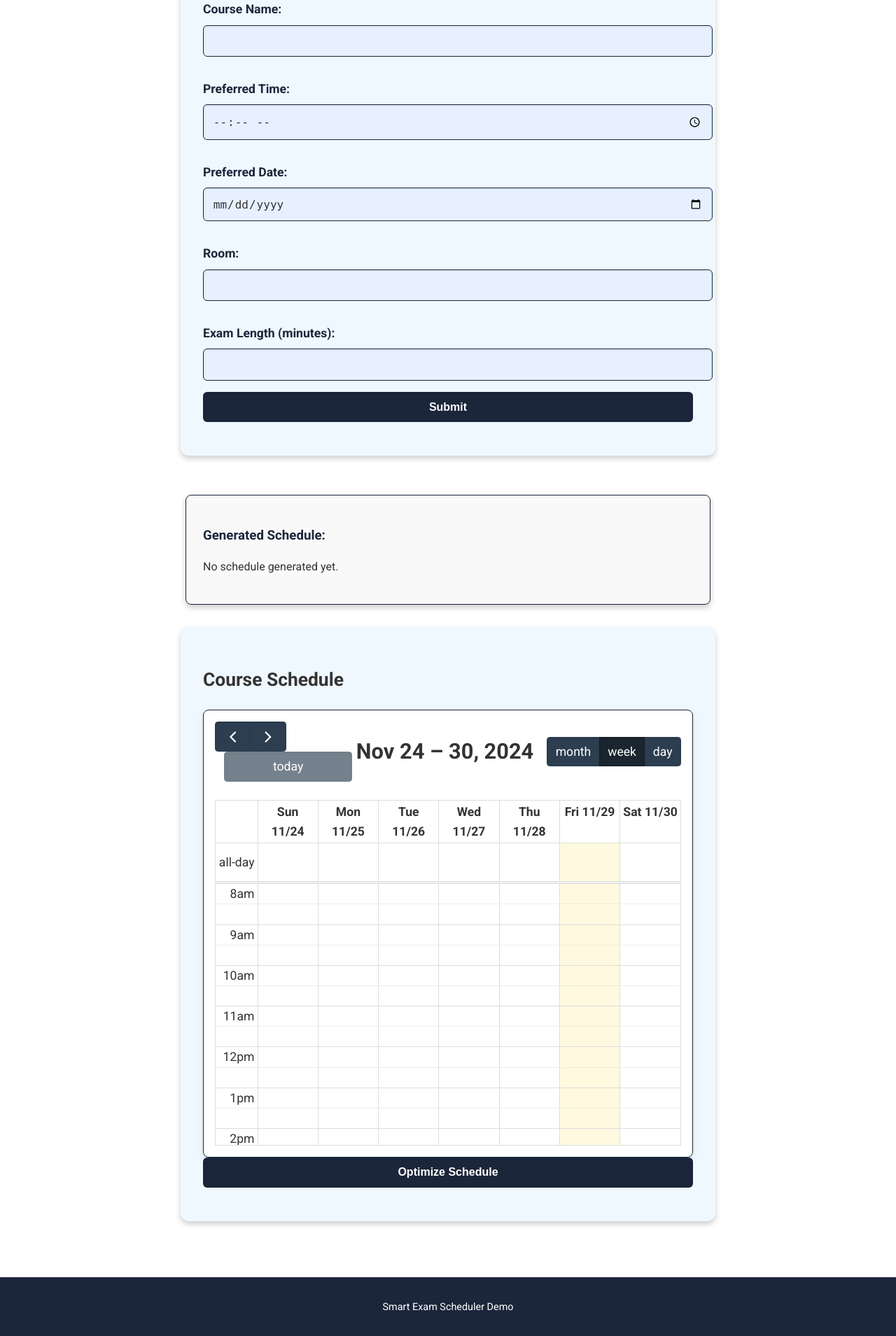
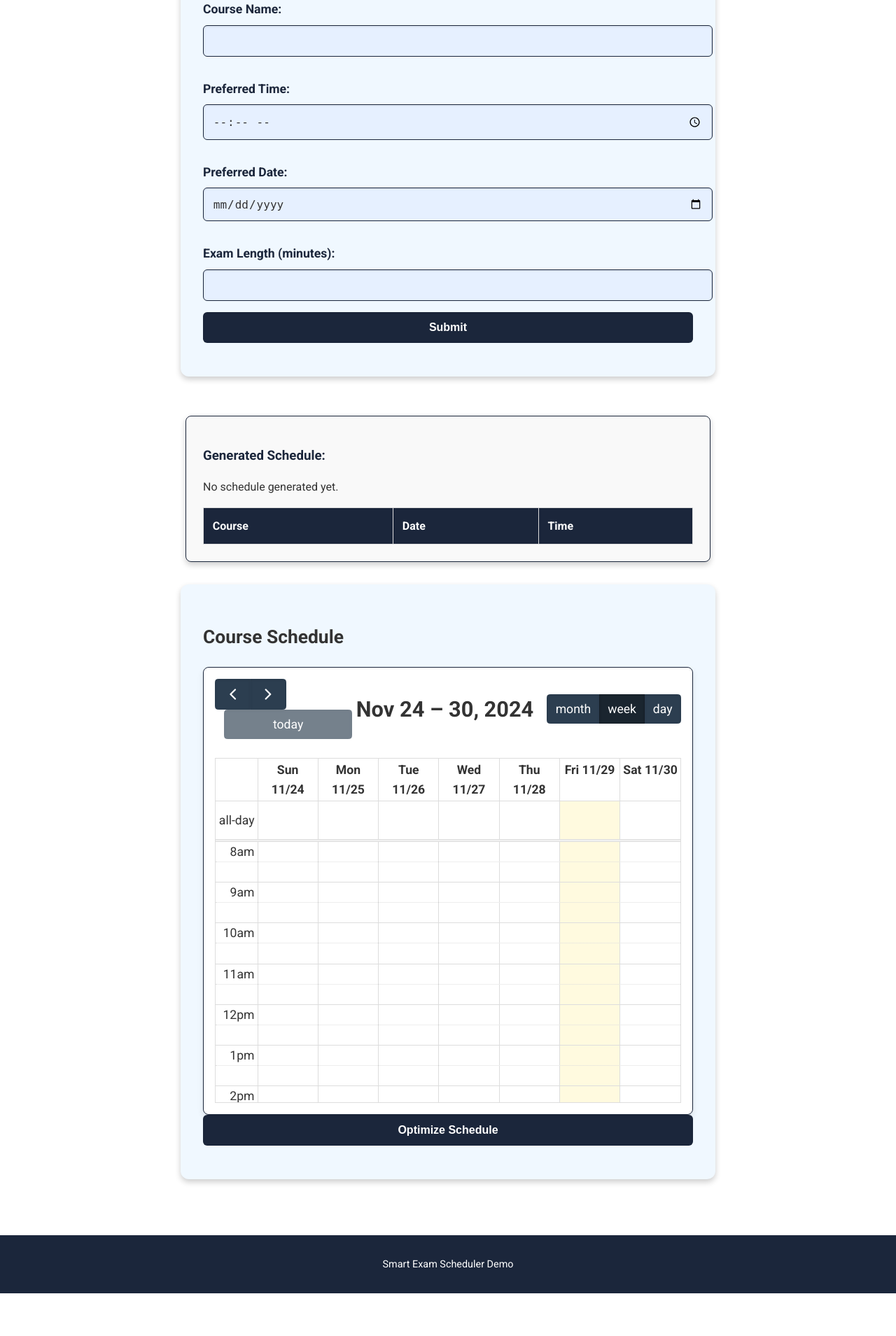
Before and after one commit to MuAbCh/Exam_Scheduler, a Flask app: page / in a window 1280 px wide; the page is wider, and only the part inside the window is pictured. Shown: the part 278-2187 px from the top of that part at 70% size. After the commit the page ends 2126 px from the top of that part, so only its background shows below. Run offline with Flask 3, Linux system fonts and the light colour scheme; data that the repository does not hold is empty; some libraries are stand-ins or nearby versions.

Commit message:
remove room field

```diff
--- a/app.py
+++ b/app.py
@@ -34,7 +34,7 @@ def generate_schedule():
                 end_datetime = start_datetime + timedelta(minutes=exam_length)
 
                 event = {
-                    "title": f"{schedule['course']} - {schedule['room']}",
+                    "title": f"{schedule['course']}",
                     "start": start_datetime.isoformat(),
                     "end": end_datetime.isoformat(),
                     "allDay": False
@@ -51,16 +51,10 @@ def generate_schedule():
         data = request.json
         print(f"Received POST data: {data}")  # Debug log
 
-        # Ensure time is in HH:MM format
-        time_str = data.get("preferred_time")
-        if len(time_str) > 5:
-            time_str = time_str[:5]
-
         new_schedule = {
             "course": data.get("course_name"),
-            "room": data.get("room"),
             "date": data.get("preferred_date"),
-            "time": time_str,
+            "time": data.get("preferred_time"),
             "exam_length": int(data.get("exam_length"))
         }
         schedules.append(new_schedule)
--- a/static/script.js
+++ b/static/script.js
@@ -3,11 +3,11 @@ document.getElementById("submit-button").addEventListener("click", async () => {
     const courseName = document.getElementById("course-name").value;
     const preferredTime = document.getElementById("preferred-time").value;
     const preferredDate = document.getElementById("preferred-date").value;
-    const room = document.getElementById("room").value;
+    // const room = document.getElementById("room").value; // Removed Room field
     const examLength = document.getElementById("exam-length").value;
 
     // Validate form fields
-    if (!courseName || !preferredTime || !preferredDate || !room || !examLength) {
+    if (!courseName || !preferredTime || !preferredDate || !examLength) { // Removed room validation
         alert("Please fill in all fields!");
         return;
     }
@@ -17,7 +17,7 @@ document.getElementById("submit-button").addEventListener("click", async () => {
         course_name: courseName,
         preferred_time: preferredTime,
         preferred_date: preferredDate,
-        room: room,
+        // room: room, // Removed Room field
         exam_length: examLength
     });
 
@@ -31,7 +31,7 @@ document.getElementById("submit-button").addEventListener("click", async () => {
                 course_name: courseName,
                 preferred_time: preferredTime,
                 preferred_date: preferredDate,
-                room: room,
+                // room: room, // Removed Room field
                 exam_length: examLength
             }),
         });
@@ -52,7 +52,7 @@ document.getElementById("submit-button").addEventListener("click", async () => {
                     <thead>
                         <tr>
                             <th>Course</th>
-                            <th>Room</th>
+                            <!-- <th>Room</th> --> <!-- Removed Room column -->
                             <th>Date</th>
                             <th>Time</th>
                         </tr>
@@ -61,7 +61,7 @@ document.getElementById("submit-button").addEventListener("click", async () => {
                         ${schedule.map(item => `
                             <tr>
                                 <td>${item.course}</td>
-                                <td>${item.room}</td>
+                                <!-- <td>${item.room}</td> --> <!-- Removed Room field -->
                                 <td>${item.date}</td>
                                 <td>${item.time}</td>
                             </tr>
@@ -116,7 +116,7 @@ document.getElementById("optimize-button").addEventListener("click", async () =>
                     <thead>
                         <tr>
                             <th>Course</th>
-                            <th>Room</th>
+                            <!-- <th>Room</th> --> <!-- Removed Room column -->
                             <th>Date</th>
                             <th>Time</th>
                         </tr>
@@ -125,7 +125,7 @@ document.getElementById("optimize-button").addEventListener("click", async () =>
                         ${optimizedSchedule.map(item => `
                             <tr>
                                 <td>${item.course}</td>
-                                <td>${item.room}</td>
+                                <!-- <td>${item.room}</td> --> <!-- Removed Room field -->
                                 <td>${item.date}</td>
                                 <td>${item.time}</td>
                             </tr>
--- a/templates/index.html
+++ b/templates/index.html
@@ -35,8 +35,11 @@
                 <label for="preferred-date">Preferred Date:</label>
                 <input type="date" id="preferred-date" name="preferred-date" required>
 
+                <!-- Removed Room field -->
+                <!--
                 <label for="room">Room:</label>
                 <input type="text" id="room" name="room" required>
+                -->
 
                 <label for="exam-length">Exam Length (minutes):</label>
                 <input type="number" id="exam-length" name="exam-length" min="30" max="180" step="15" required>
@@ -48,6 +51,21 @@
         <section id="schedule-output">
             <h3>Generated Schedule:</h3>
             <p>No schedule generated yet.</p>
+
+            <table class="schedule-table">
+                <thead>
+                    <tr>
+                        <th>Course</th>
+                        <!-- Removed Room column -->
+                        <!-- <th>Room</th> -->
+                        <th>Date</th>
+                        <th>Time</th>
+                    </tr>
+                </thead>
+                <tbody>
+                    <!-- ...existing code... -->
+                </tbody>
+            </table>
         </section>
 
         <section id="calendar-section">
```
